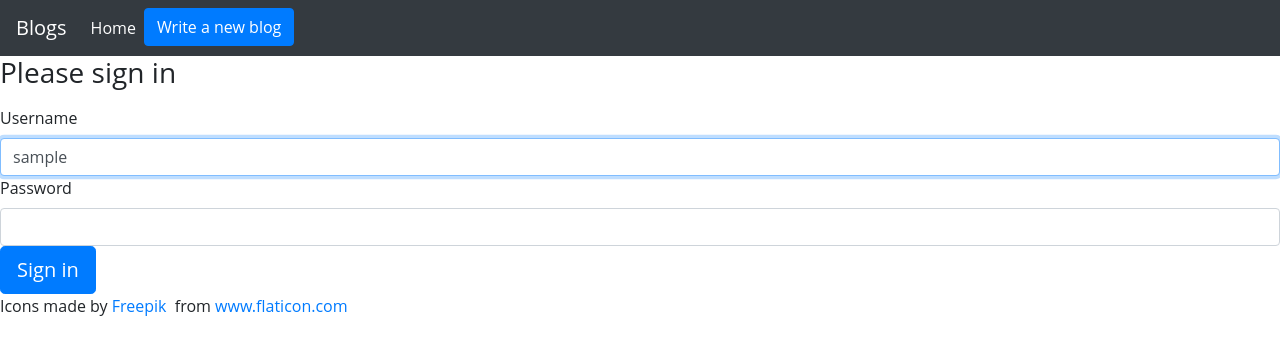
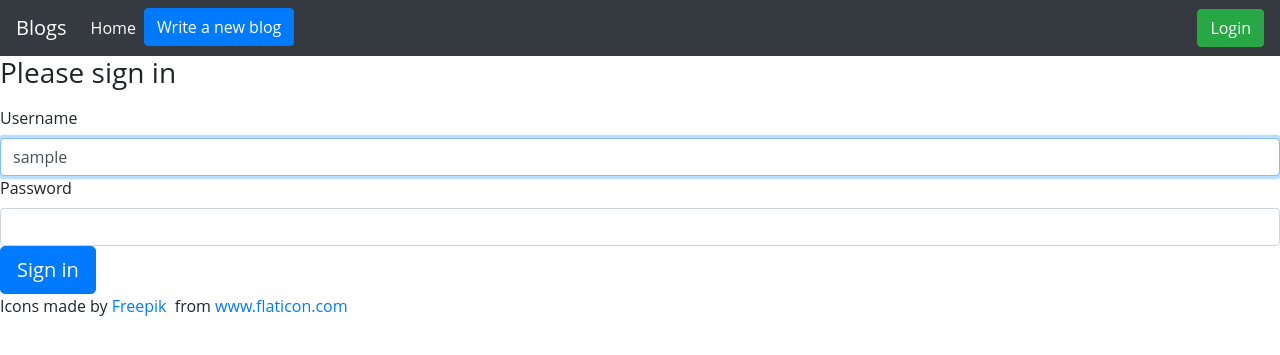
Before and after one commit to filippo-viti/blog, a Symfony app: template templates/security/login.html.twig in a window 1280 px wide. Shown: the top 355 px of the page. Run offline with Twig, Linux system fonts and the light colour scheme; the template is opened without the code that fills it: most values are stand-ins (such as "Sample title", 1, 10 or a date in 2020); some libraries are stand-ins or nearby versions.

Commit message:
Added login button

```diff
--- a/templates/navbar.html.twig
+++ b/templates/navbar.html.twig
@@ -16,6 +16,7 @@
                     <a class="btn btn-primary" href="{{ path('app_blog_create') }}">Write a new blog</a>
                 </li>
             </ul>
+            <a class="btn btn-success my-2 my-lg-0" href="{{ path('app_login') }}">Login</a>
         </div>
     </nav>
 </header>
```
